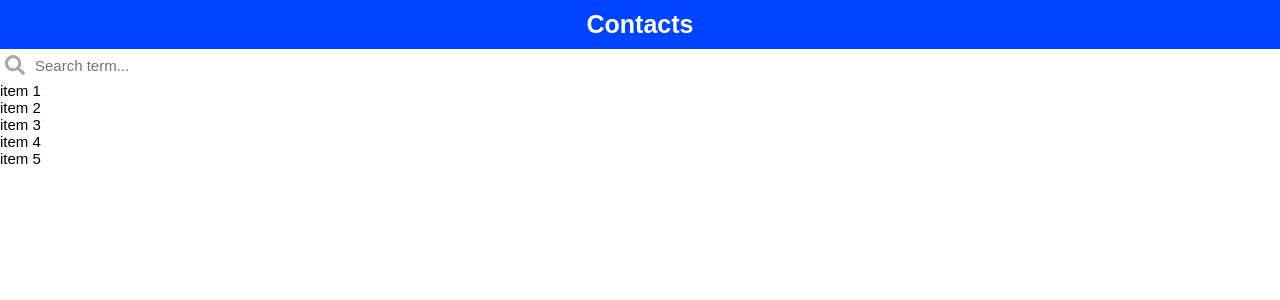
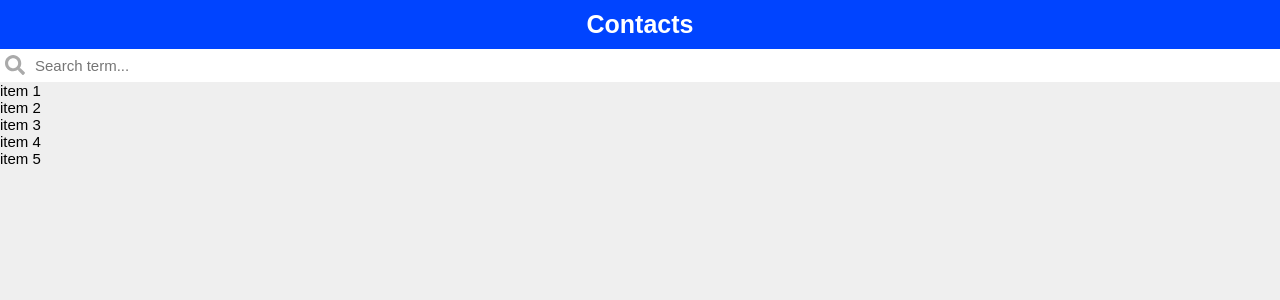
Before and after one commit to JalalMallah/contact-list-with-filter, a React (Create React App) app: page / in a window 1280 px wide. Shown: the top 300 px of the page. Built offline with nearby package versions, Linux system fonts and the light colour scheme.

Commit message:
style: change the background color for the body and the form in the Header component

```diff
--- a/src/styles/Header.module.scss
+++ b/src/styles/Header.module.scss
@@ -9,6 +9,7 @@
 
   form {
     display: flex;
+    background-color: #fff;
 
     label {
       padding: 0.5rem;
--- a/src/styles/global.scss
+++ b/src/styles/global.scss
@@ -13,6 +13,7 @@ html {
 }
 
 body {
+  background-color: #efefef;
   font-family: var(--text-font);
   font-size: var(--font-size);
 }
```
